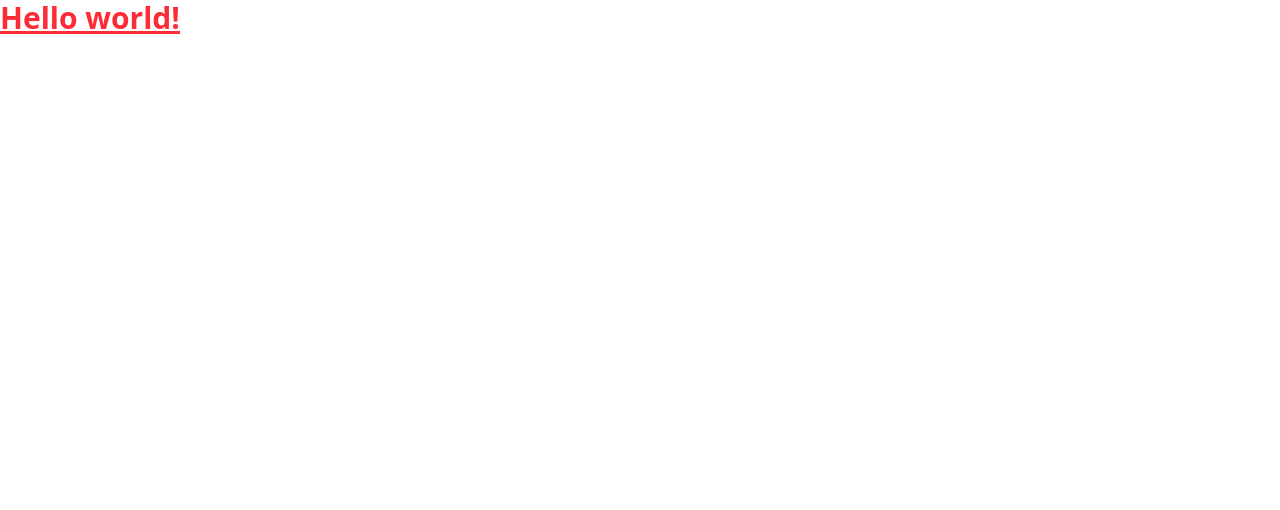
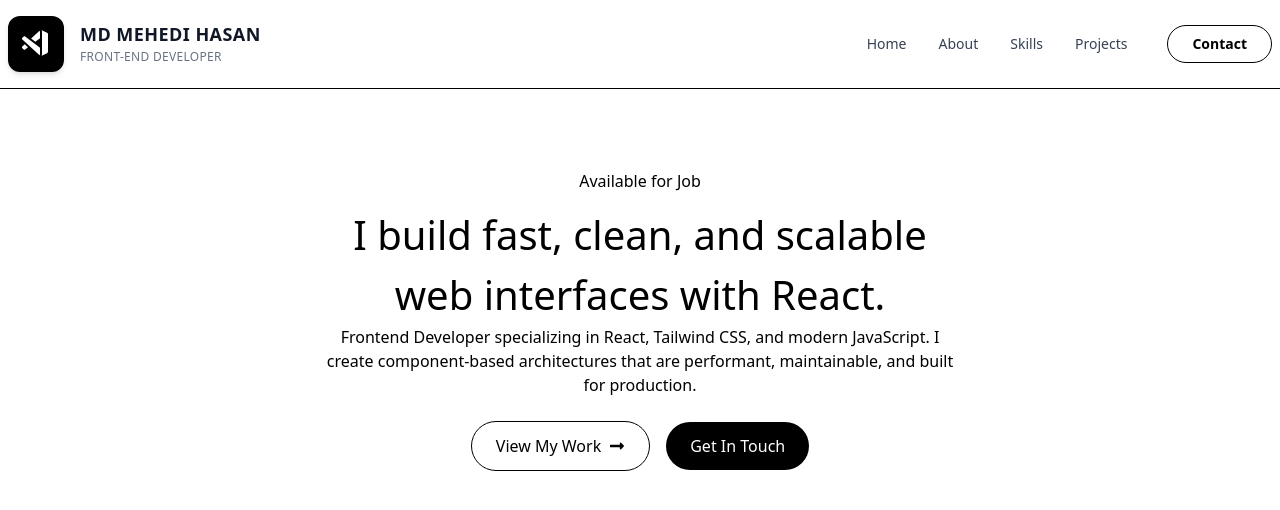
Before and after one commit to Mehedi43g/Portfolio-2026, a React (Vite) app: page / in a window 1280 px wide. Shown: the top 510 px of the page. Built offline with nearby package versions, Linux system fonts and the light colour scheme.

Commit message:
banner part is ready in simple style

```diff
--- a/package.json
+++ b/package.json
@@ -13,6 +13,7 @@
     "@tailwindcss/vite": "^4.1.18",
     "react": "^19.2.0",
     "react-dom": "^19.2.0",
+    "react-icons": "^5.5.0",
     "tailwindcss": "^4.1.18"
   },
   "devDependencies": {
--- a/src/App.jsx
+++ b/src/App.jsx
@@ -1,5 +1,7 @@
 import { useState } from 'react'
 import './App.css'
+import Header from './Commponents/Header'
+import Banner from './Commponents/Banner'
 
 function App() {
   const [count, setCount] = useState(0)
@@ -7,9 +9,8 @@ function App() {
   return (
     <>
       <div className="">
-      <h1 class="text-3xl text-red-500 font-bold underline">
-    Hello world!
-  </h1>
+        <Header/>
+        <Banner/>
       </div>
     </>
   )
--- /dev/null
+++ b/src/Commponents/Banner.jsx
@@ -0,0 +1,39 @@
+import React from 'react'
+import Container from './Container'
+import { FaLongArrowAltRight } from 'react-icons/fa'
+
+const Banner = () => {
+  return (
+    <section className=''>
+        <Container>
+            <div className="w-6/12 m-auto text-center pt-20">
+                <p>Available for Job</p>
+                <h1 className='pt-3 text-[40px]'>I build fast, clean, and scalable web interfaces with React.</h1>
+                <p>Frontend Developer specializing in React, Tailwind CSS, and modern JavaScript. I create component-based
+                 architectures that are performant, maintainable, and built for production.</p>
+                <div className="mt-6 flex items-center justify-center gap-4">
+
+  <button className="flex items-center gap-2 px-6 py-3
+                     border border-black rounded-full font-medium
+                     hover:bg-black hover:text-white
+                     transition-all duration-300">
+    View My Work <FaLongArrowAltRight />
+  </button>
+
+  <button className="px-6 py-3 rounded-full font-medium
+                     bg-black text-white
+                     hover:bg-gray-800 transition-all duration-300">
+    Get In Touch
+  </button>
+
+</div>
+
+
+
+            </div>
+        </Container>
+    </section>
+  )
+}
+
+export default Banner
--- /dev/null
+++ b/src/Commponents/Container.jsx
@@ -0,0 +1,9 @@
+import React from 'react'
+
+const Container = ({children,className}) => {
+  return (
+    <div className={`max-w-7xl mx-auto px-2 ${className}`}>{children}</div>
+  )
+}
+
+export default Container
--- /dev/null
+++ b/src/Commponents/Footer.jsx
@@ -0,0 +1,9 @@
+import React from 'react'
+
+const Footer = () => {
+  return (
+    <div>Footer</div>
+  )
+}
+
+export default Footer
--- /dev/null
+++ b/src/Commponents/Header.jsx
@@ -0,0 +1,47 @@
+import React from 'react'
+import Container from './Container'
+import { VscVscodeInsiders } from 'react-icons/vsc'
+
+const Header = () => {
+    return (
+       <nav className="sticky top-0 z-50   border-b">
+  <Container>
+    <div className="flex items-center justify-between py-4">
+      <div className="group flex items-center gap-4 cursor-pointer select-none">
+        <div className="p-3 rounded-xl bg-black text-white
+                        group-hover:bg-white group-hover:text-black
+                        transition-all duration-300 shadow-md">
+          <VscVscodeInsiders className="text-[32px] group-hover:rotate-12 transition-transform duration-300" />
+        </div>
+
+        <div className="leading-tight">
+          <h3 className="text-[18px] font-bold tracking-wide text-gray-900">
+            MD MEHEDI HASAN
+          </h3>
+          <span className="text-xs tracking-wide text-gray-500 uppercase">
+            Front-End Developer
+          </span>
+        </div>
+      </div>
+
+      <div className="hidden md:flex items-center gap-10">
+        <ul className="flex items-center gap-8 text-sm font-medium text-gray-700">
+          {["Home", "About", "Skills", "Projects"].map((item) => (
+            <li key={item} className="relative cursor-pointer hover:text-black transition-colors duration-300
+            after:absolute after:-bottom-1 after:left-0 after:h-0.5 after:w-0 after:bg-black after:transition-all
+            after:duration-300 hover:after:w-full"> {item}
+            </li>
+          ))}
+        </ul>
+        <button className="px-6 py-2 rounded-full border border-black text-sm font-semibold hover:bg-black
+         hover:text-white transition-all duration-300"> Contact </button>
+      </div>
+
+    </div>
+  </Container>
+</nav>
+
+    )
+}
+
+export default Header
```
Also changed, not shown: 1 other file (tests, documents, lock files or other folders).
